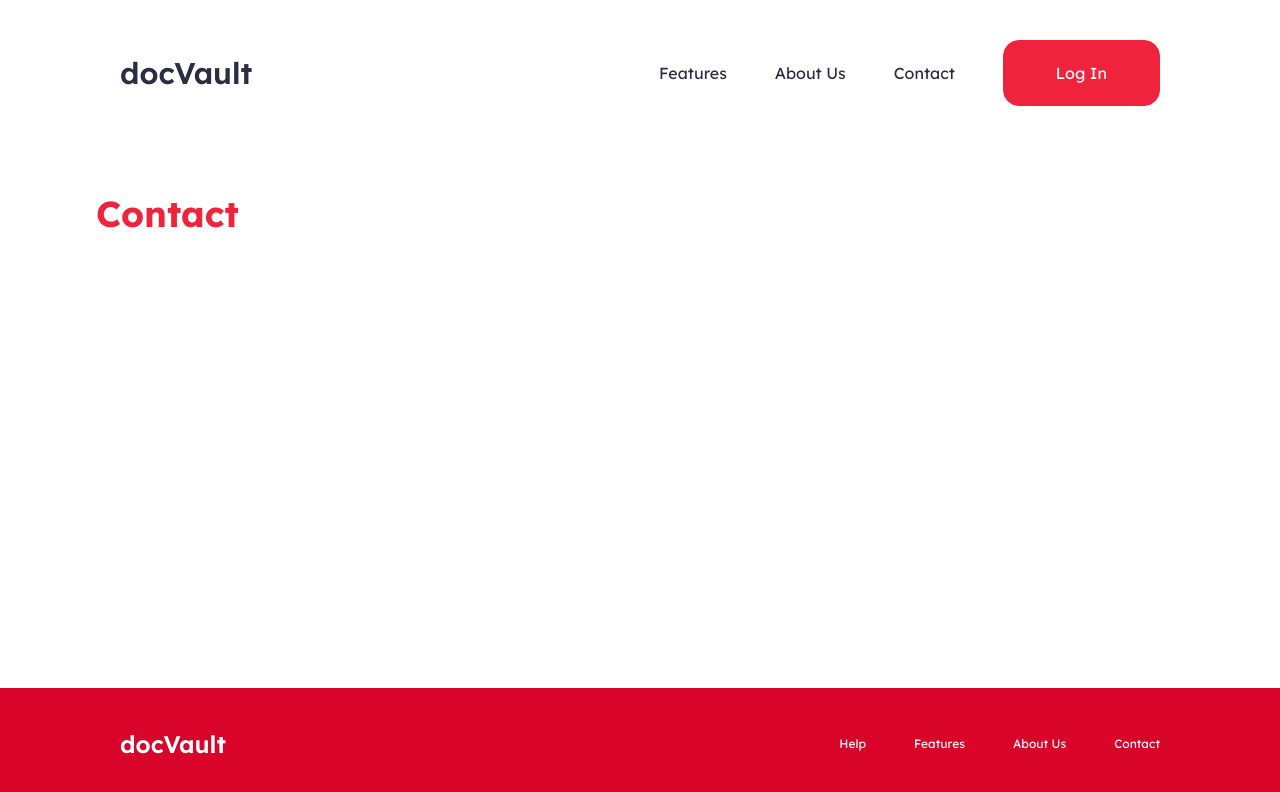
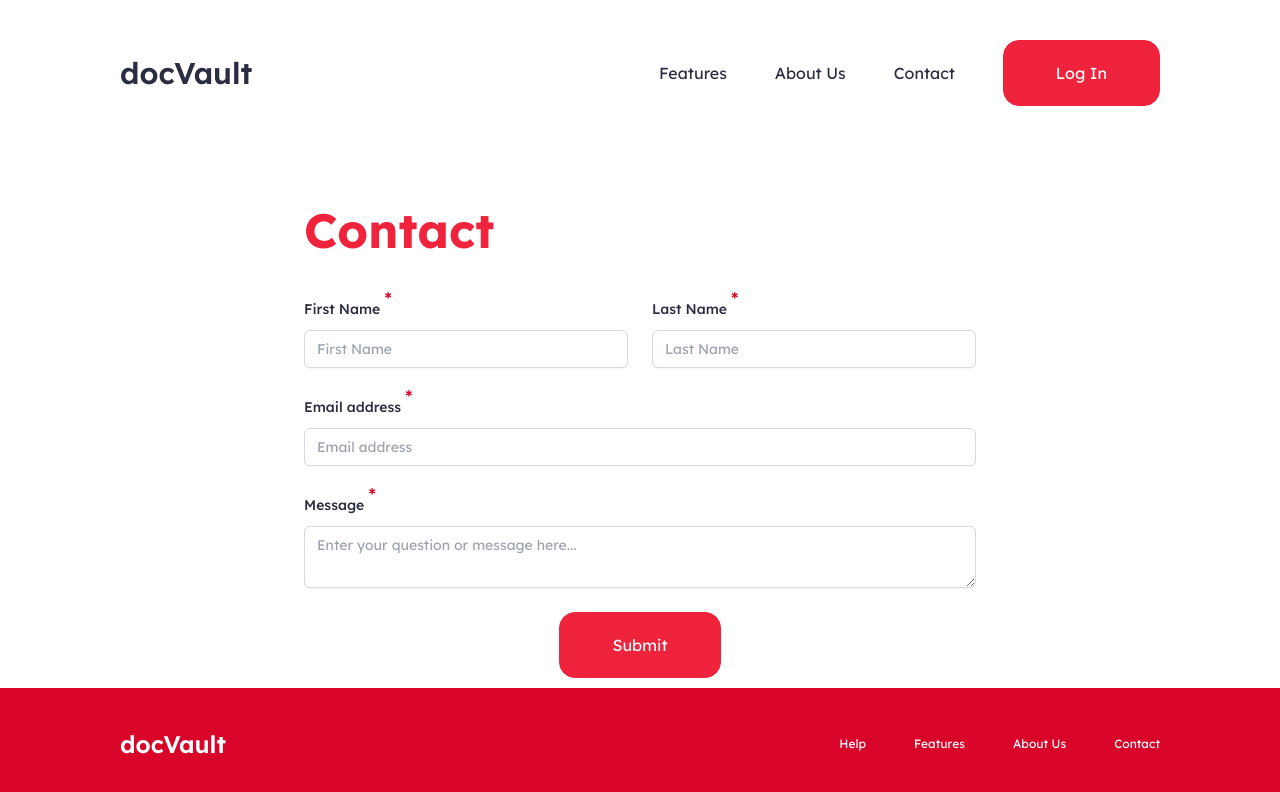
Before and after one commit to acm-projects/docVault, a Next.js app in the folder doc-vault/: page /contact in a window 1280 px wide. Shown: the top 792 px of the page. Built offline with nearby package versions, Linux system fonts and the light colour scheme.

Commit message:
styled contact page

```diff
--- a/doc-vault/src/app/(home)/contact/page.tsx
+++ b/doc-vault/src/app/(home)/contact/page.tsx
@@ -1,13 +1,111 @@
+import CustomBtn from '@/components/ui/customBtn'
 import React from 'react'
 
 const Contact = () => {
     return (
-        <div className="text-darkblue max-container padding-container mt-8">
-          <div className="p-4">
-            <h1 className="text-4xl font-bold text-lighterred">Contact</h1>
+      <div className="text-darkblue max-container padding-container mt-8">
+        <div className="mt-10 sm:mx-auto sm:w-full sm:max-w-lg md:max-w-2xl">
+          <div className="pt-5 pb-10">
+            <h1 className="text-5xl font-bold text-lighterred">Contact</h1>
           </div>
-        </div>
-    )
+          <form className="space-y-6" action="#" method="POST">
+          <div className="flex flex-row gap-6 w-full">
+            <div className="w-1/2">
+              <label
+                htmlFor="firstName"
+                className="block text-sm font-medium leading-6 text-gray-900"
+              >
+                First Name <sup className="text-lg text-red"> *</sup>
+              </label>
+              <div className="mt-2">
+                <input
+                  id="firstName"
+                  name="firstName"
+                  type="name"
+                  placeholder="First Name"
+                  autoComplete="firstName"
+                  required
+                  className="border border-middlegray block w-full rounded-md py-1.5 px-3 text-gray-900
+                            shadow-sm placeholder:text-gray-400 sm:text-sm sm:leading-6"
+                  />
+              </div>
+            </div>
+
+            <div className="w-1/2">
+              <label
+                htmlFor="lastName"
+                className="block text-sm font-medium leading-6 text-gray-900"
+              >
+                Last Name <sup className="text-lg text-red"> *</sup>
+              </label>
+              <div className="mt-2">
+                <input
+                  id="lastName"
+                  name="lastName"
+                  type="name"
+                  placeholder="Last Name"
+                  autoComplete="lastName"
+                  required
+                  className="border border-middlegray block w-full rounded-md py-1.5 px-3 text-gray-900
+                            shadow-sm placeholder:text-gray-400 sm:text-sm sm:leading-6"
+                  />
+              </div>
+            </div>
+          </div>
+
+            <div>
+              <label
+                htmlFor="email"
+                className="block text-sm font-medium leading-6 text-gray-900"
+              >
+                Email address <sup className="text-lg text-red"> *</sup>
+              </label>
+              <div className="mt-2">
+                <input
+                  id="email"
+                  name="email"
+                  type="email"
+                  placeholder="Email address"
+                  autoComplete="email"
+                  required
+                  className="border border-middlegray block w-full rounded-md py-1.5 px-3 text-gray-900
+                            shadow-sm placeholder:text-gray-400 sm:text-sm sm:leading-6"
+                  />
+              </div>
+            </div>
+
+            <div>
+              <div className="flex items-center justify-between">
+                <label
+                  htmlFor="password"
+                  className="block text-sm font-medium leading-6 text-gray-900"
+                >
+                  Message <sup className="text-lg text-red"> *</sup>
+                </label>
+              </div>
+              <div className="mt-2">
+                <textarea
+                  id="message"
+                  name="message"
+                  placeholder="Enter your question or message here..."
+                  required
+                  className="border border-middlegray block w-full rounded-md py-1.5 px-3 text-gray-900
+                  shadow-sm placeholder:text-gray-400 sm:text-sm sm:leading-6"
+                />
+              </div>
+            </div>
+
+            <div className="flexCenter">
+              <CustomBtn
+                  type="submit"
+                  title="Submit"
+                  variant="btn_red"
+                />
+            </div>
+          </form>
+      </div>
+    </div>
+  )
 }
 
 export default Contact
--- a/doc-vault/src/app/(home)/features/page.tsx
+++ b/doc-vault/src/app/(home)/features/page.tsx
@@ -36,8 +36,7 @@ const Features = () => {
         <p className="py-5 md:w-1/2">
           Discover the powerful features that make docVault seamless, secure,
           and efficient. Our intuitive platform offers everything you need to
-          organize, collaborate, and access your files effortlessly. Browse the features
-          below to see how we can help you manage documents with ease.
+          organize, collaborate, and access your files effortlessly.
         </p>
         <div className="p-5 grid grid-cols-1 sm:grid-cols-2 md:grid-cols-3 gap-6 lg:gap-10">
           {features.map((feature) => (
```
